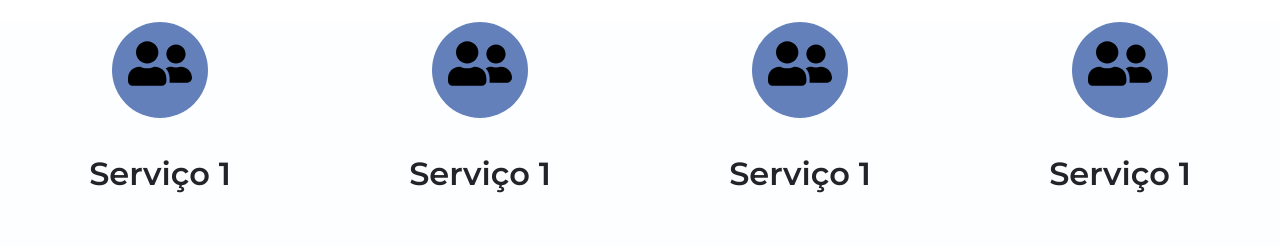
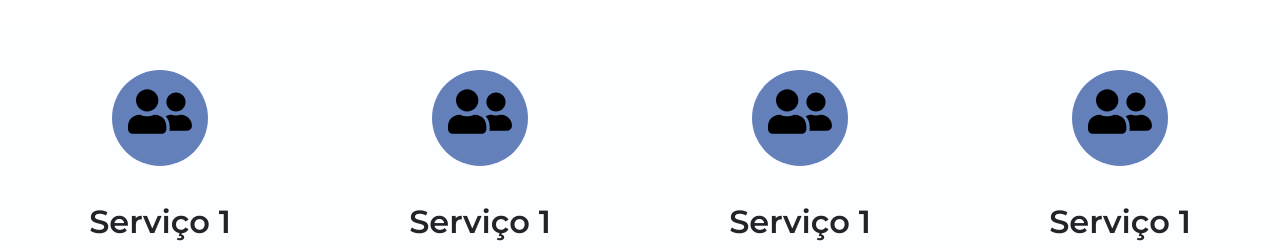
Before and after one commit to manelv8/cognoser-site, a website built with Vite: page index.html in a window 1280 px wide. Shown: the part 740-989 px from the top of the page. Built offline with nearby package versions, Linux system fonts and the light colour scheme.

Commit message:
fix margin top

```diff
--- a/index.html
+++ b/index.html
@@ -61,25 +61,25 @@
 
         <main>
           <section class="main-section -bgWhite -hSmall d-flex justify-content-around row mt-4 mb-4">
-            <div class="service-item col-md mb-5">
+            <div class="service-item col-md mb-5 mt-5">
               <div class="bgItem">
                 <span class="item icon-friend"></span>
               </div>
               <span class="text"> Serviço 1</span>
             </div>
-            <div class="service-item col-md mb-5">
+            <div class="service-item col-md mb-5 mt-5">
               <div class="bgItem">
                 <span class="item icon-friend"></span>
               </div>
               <span class="text"> Serviço 1</span>
             </div>
-            <div class="service-item col-md mb-5">
+            <div class="service-item col-md mb-5 mt-5">
               <div class="bgItem">
                 <span class="item icon-friend"></span>
               </div>
               <span class="text"> Serviço 1</span>
             </div>
-            <div class="service-item col-md mb-5">
+            <div class="service-item col-md mb-5 mt-5">
               <div class="bgItem">
                 <span class="item icon-friend"></span>
               </div>
```
